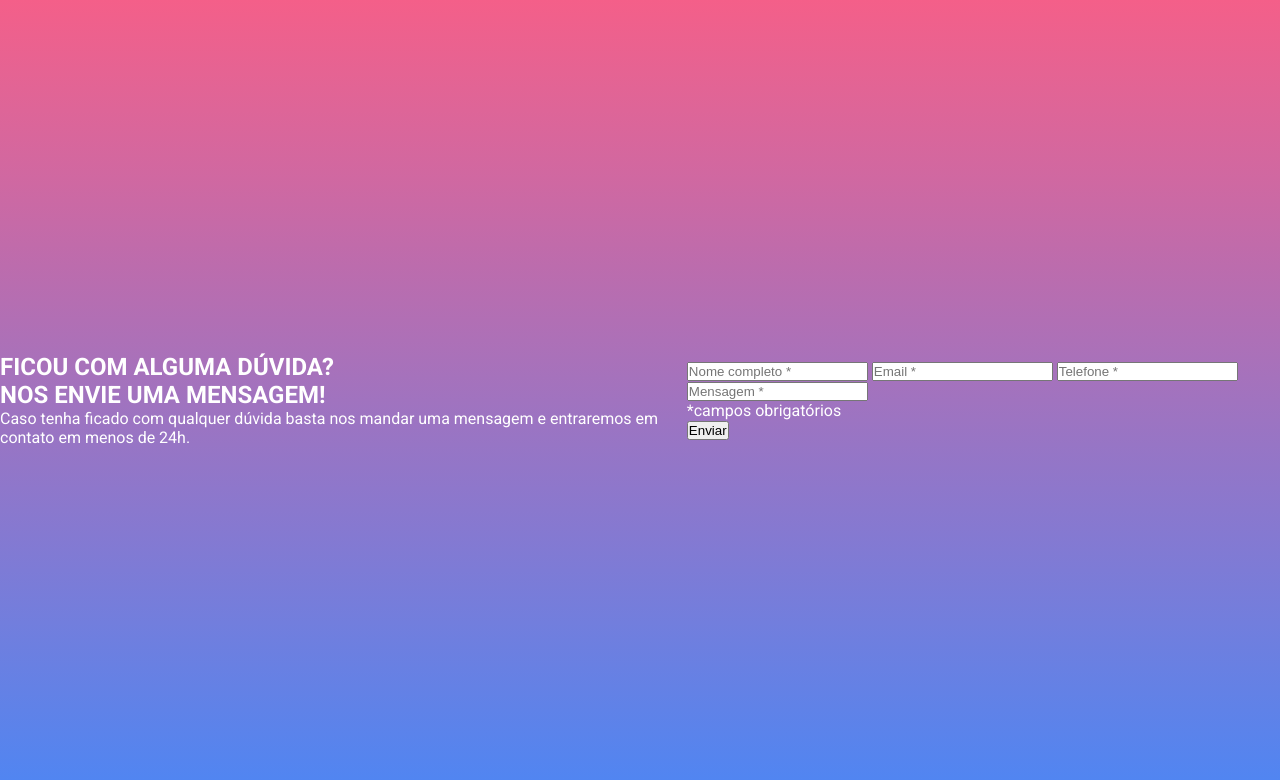
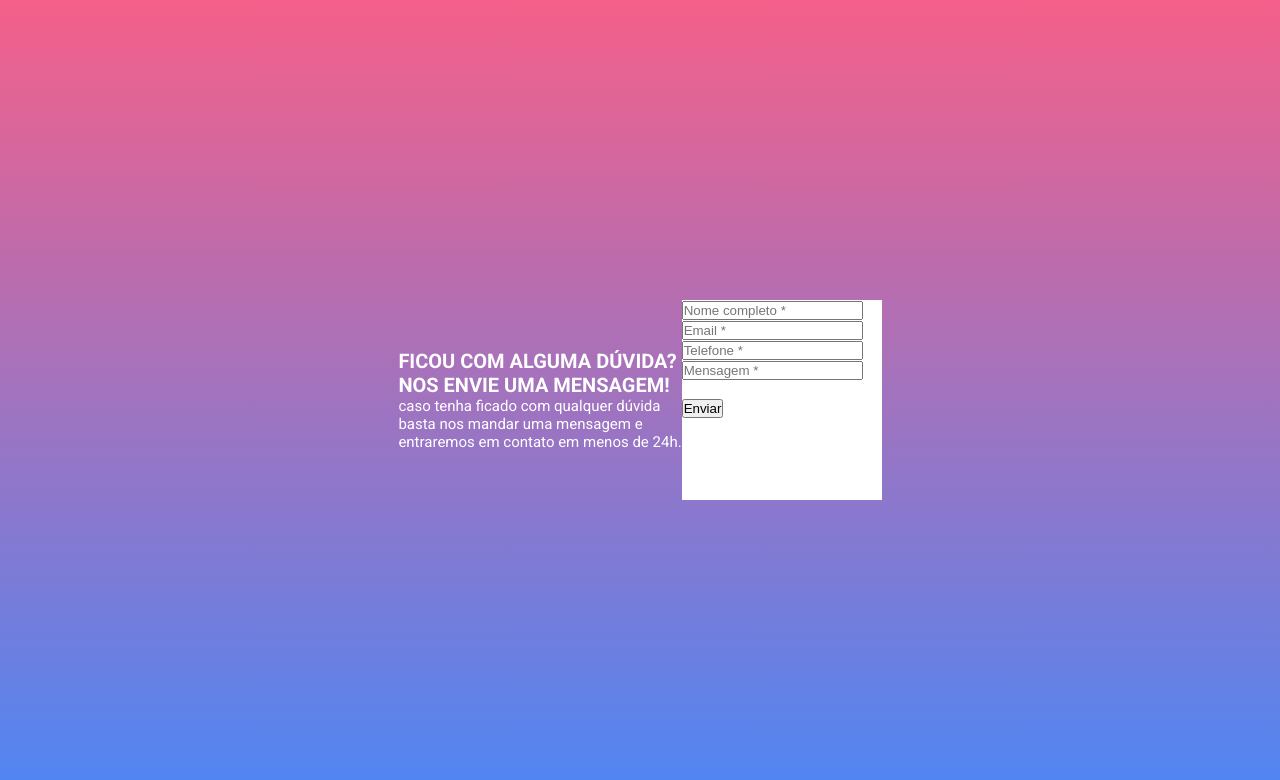
Before and after one commit to Chrysthy/Dev-Quest-Challenge-Two, a plain HTML site: page index.html in a window 1280 px wide. Drawn offline with Linux system fonts and the light colour scheme.

Commit message:
update css and html

```diff
--- a/index.html
+++ b/index.html
@@ -28,8 +28,11 @@
 
             </h1>
 
-            <p>Caso tenha ficado com qualquer dúvida basta nos mandar uma mensagem e entraremos em contato em menos de
-                24h.</p>
+            <p>
+                Caso tenha ficado com qualquer dúvida <br> basta nos mandar uma mensagem e <br> entraremos em contato em
+                menos de
+                24h.
+            </p>
 
         </section>
 
--- a/src/css/style.css
+++ b/src/css/style.css
@@ -18,4 +18,18 @@ main {
 
 h1 {
     text-transform: uppercase;
+    font-size: 20px;
+    font-weight: 700;
 }
+
+p {
+    text-transform: lowercase;
+    font-size: 15px;
+
+}
+
+.formulario {
+    background-color: #fff;
+    width: 200px;
+    height: 200px;
+}
```
